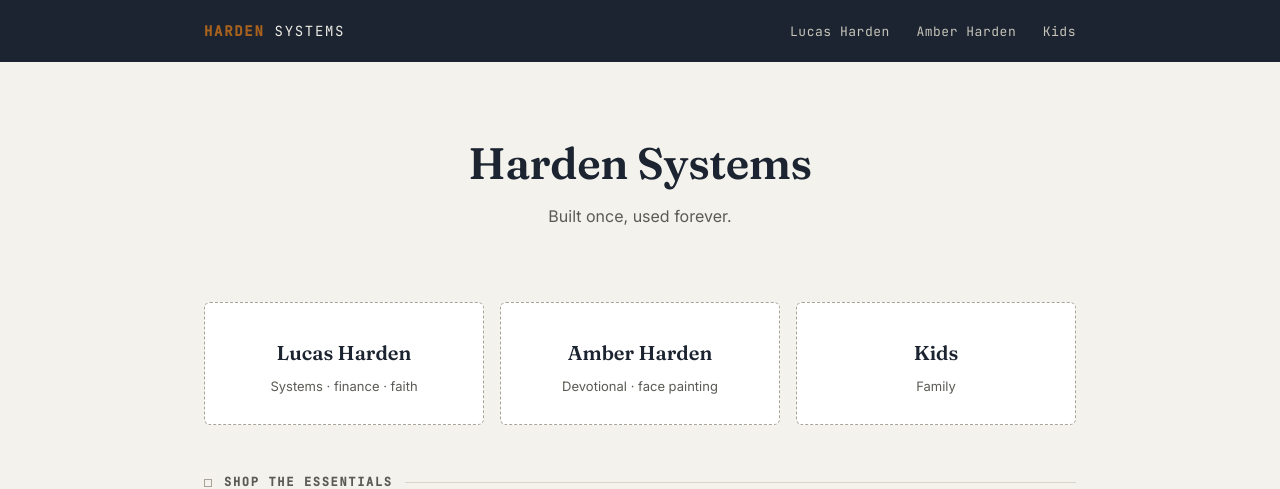
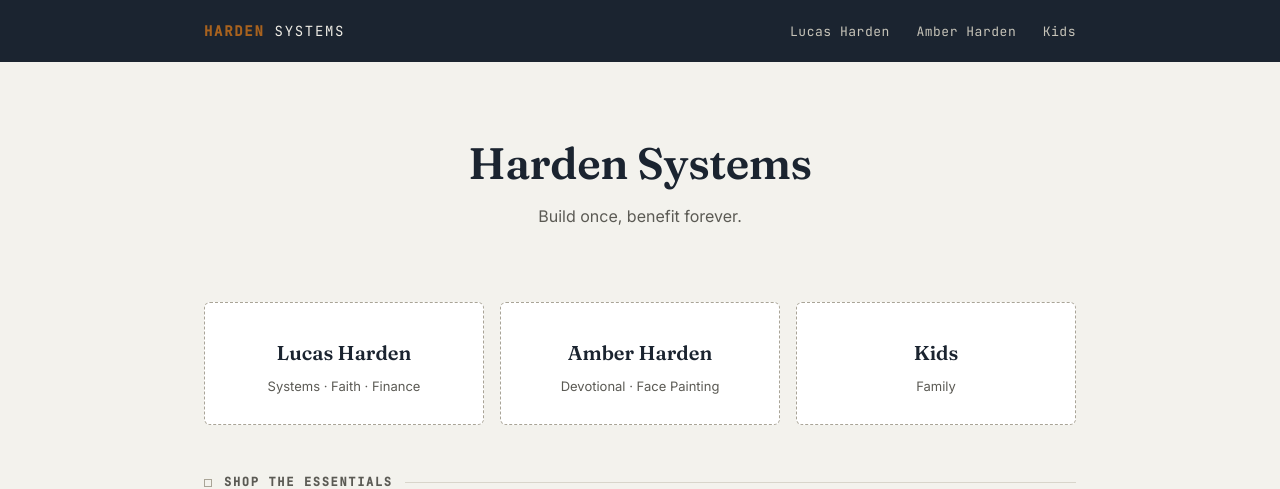
Before and after one commit to hardensystems/hardensystems.github.io, a Jekyll site: the page built from index.md, in a window 1280 px wide. Shown: the top 489 px of the page. Built offline with Jekyll 4.4.1, drawn with Linux system fonts in a browser that asks for light colours.

Commit message:
Update index.md

```diff
--- a/index.md
+++ b/index.md
@@ -4,17 +4,17 @@ layout: default
 ---
 <div class="hero">
   <h1>Harden Systems</h1>
-  <p>Built once, used forever.</p>
+  <p>Build once, benefit forever.</p>
 </div>
 
 <div class="doors">
   <a class="door" href="{{ '/lucas-harden/' | relative_url }}">
     <h3>Lucas Harden</h3>
-    <span class="sub">Systems · finance · faith</span>
+    <span class="sub">Systems · Faith · Finance</span>
   </a>
   <a class="door" href="{{ '/amber-harden/' | relative_url }}">
     <h3>Amber Harden</h3>
-    <span class="sub">Devotional · face painting</span>
+    <span class="sub">Devotional · Face Painting</span>
   </a>
   <a class="door" href="{{ '/kids/' | relative_url }}">
     <h3>Kids</h3>
@@ -29,7 +29,7 @@ layout: default
 </div>
 
 <div class="shop-thumbs">
-  <a class="thumb-card" href="https://hardensystems.gumroad.com/" target="_blank" rel="noopener">
+  <a class="thumb-card" href="https://hardensystems.gumroad.com/l/MES?layout=profile" target="_blank" rel="noopener">
     <div class="thumb-img">Photo coming soon</div>
     <div class="thumb-title">MES Method</div>
     <div class="thumb-sub">12-week fitness system</div>
```
